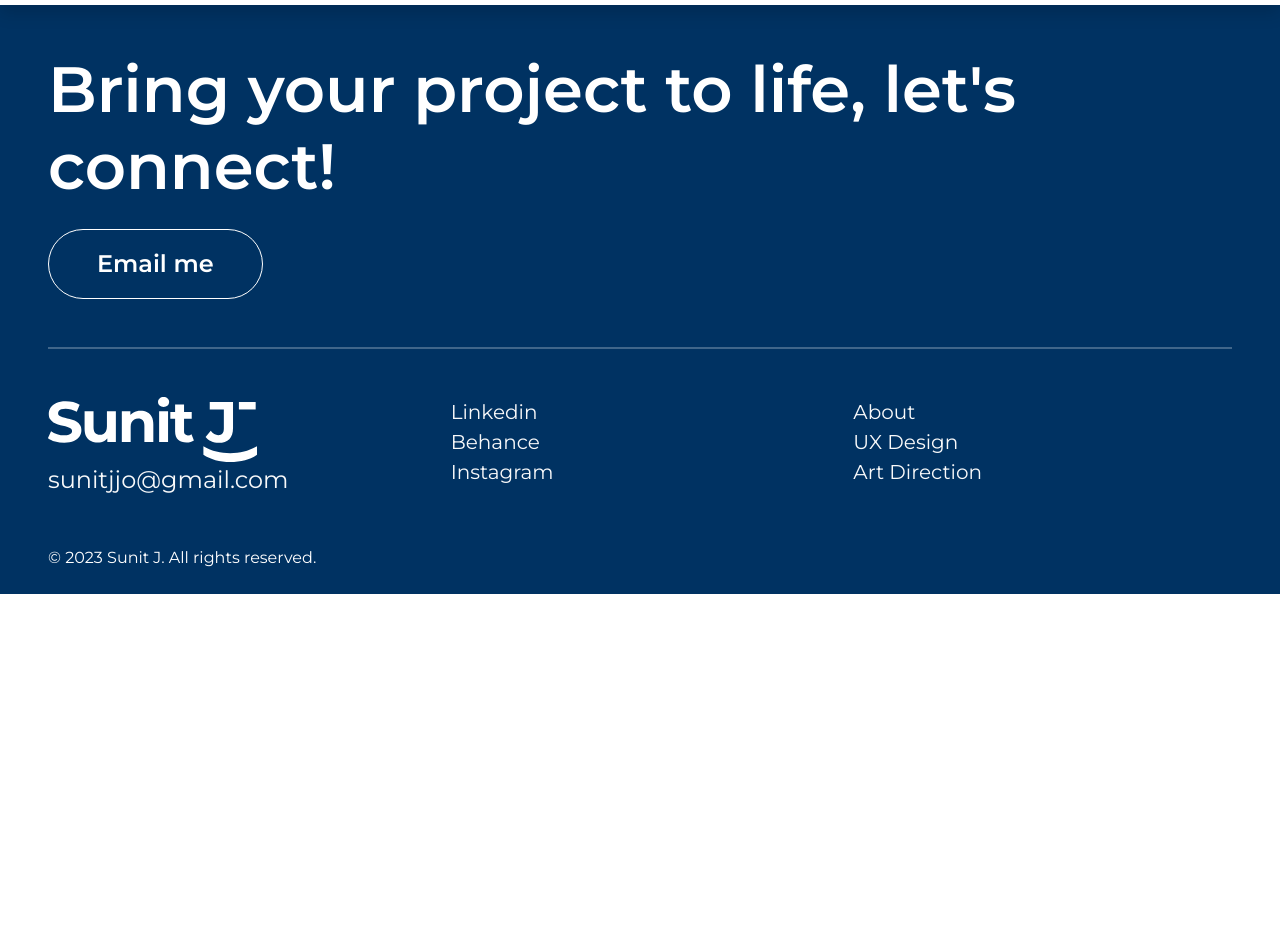
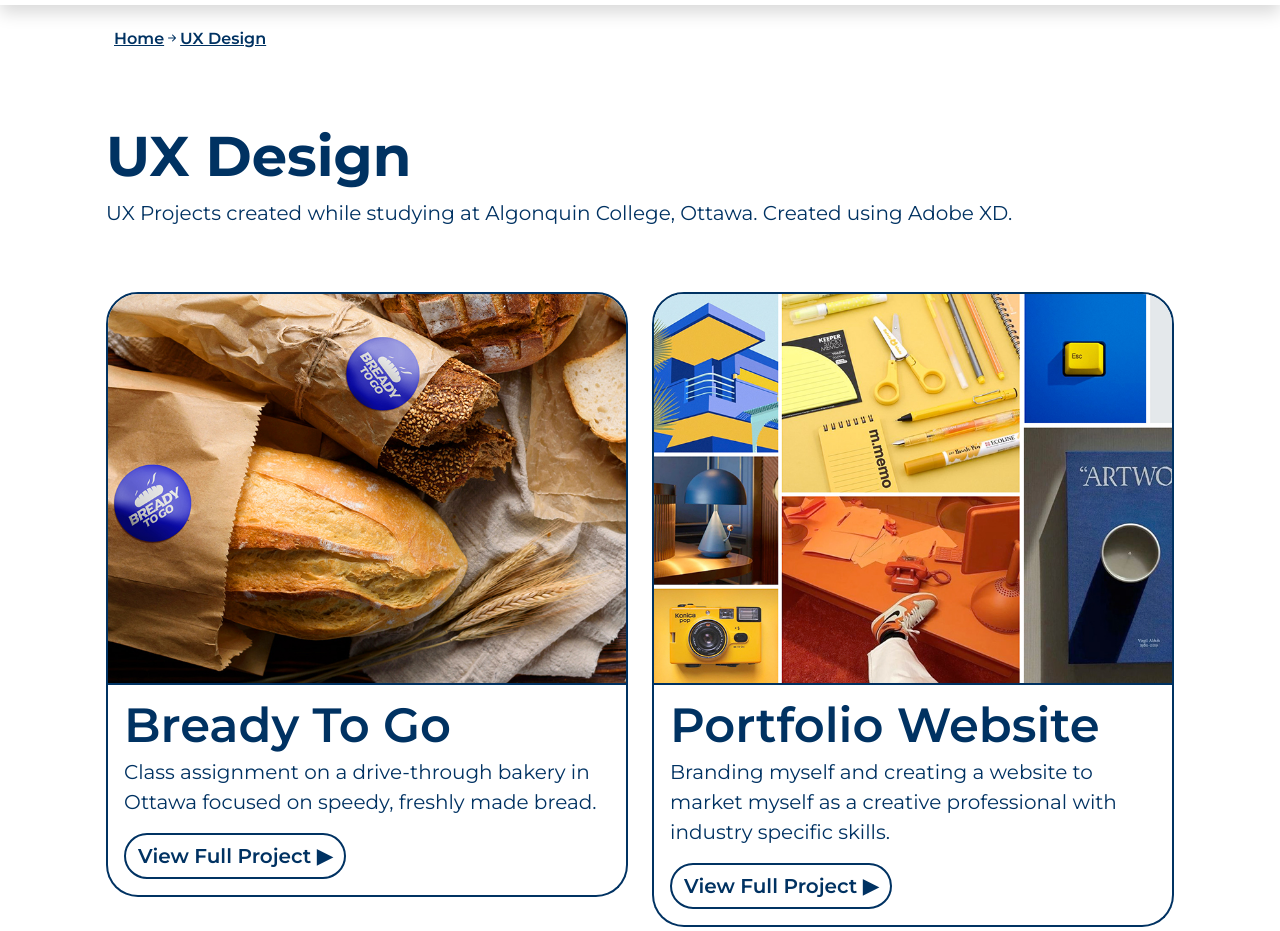
Before and after one commit to joseph0293/portfolio, a plain HTML site: page uxdesign.html in a window 1280 px wide. Shown: the part 141-1072 px from the top of the page. Before the commit the page ends 800 px from the top, so only its background shows below. Drawn offline with nearby package versions, Linux system fonts and the light colour scheme.

Commit message:
finishes langford page

```diff
--- a/uxdesign.html
+++ b/uxdesign.html
@@ -126,15 +126,58 @@
         <!-- DIV to give space between nav bar and the banner, so banner doesn't get covered by nav bar -->
         <div class="py-5 my-4"></div>
 
+    </header>
+    <main class="container">
+        <!-- Breadcrumbs -->
+        <nav class="breadcrumbs my-5">
+            <ul class="textberkeley d-flex fs-6 fw-semibold">
+                <li><a class="breadcrumbstyling" href="index.html">Home</a></li>
+                <li><i class="bi bi-arrow-right-short"></i></li>
+                <li><a class="breadcrumbstyling" href="uxdesign.html">UX Design</a></li>
+            </ul>
+        </nav>
 
-        <!-- UX DESIGN TITLE -->
+        <!-- UX DESIGN TITLE & DESCRIPTION -->
+        <div class="introhead p-4">
+            <h1 class="textberkeley display-4 fw-bold">
+                UX Design
+            </h1>
+            <p class="textberkeley fs-5">
+                UX Projects created while studying at Algonquin College, Ottawa. Created using Adobe XD.
+            </p>
+        </div>
 
-        <!-- DESCRIPTION -->
+        <!-- PROJECT TILES -->
+        <div class="row row-cols-1 row-cols-lg-2 g-4 p-4 mb-5">
+            <div class="col">
+                <div class="card projectcard border-0">
+                    <a class="text-decoration-none" href="langfordtown.html">
+                        <img src="images/b2gthumbnail.jpg" class="card-img-top rounded-top-5 thumbnailborder" alt="Langford Town Project Thumbnail">
+                        <div class="card-body rounded-bottom-5 border-top-0 thumbnailborder">
+                            <h5 class="card-title textberkeley display-5 fw-semibold lh-1">Bready To Go</h5>
+                            <p class="card-text fs-5 textberkeley mb-3">Class assignment on a drive-through bakery in Ottawa focused on speedy, freshly made bread.</p>
+                            <a href="#" class="outlinebutton btn btn-white rounded-5 fs-5 fw-semibold">View Full Project &#9654;</a>
+                        </div>
+                    </a>
+                </div>
+            </div>
 
-        <!-- PROJECT TILE 1 -->
+            <div class="col">
+                <div class="card projectcard border-0">
+                    <a class="text-decoration-none" href="langfordtown.html">
+                        <img src="images/portfoliothumbnail.jpg" class="card-img-top rounded-top-5 thumbnailborder" alt="Langford Town Project Thumbnail">
+                        <div class="card-body rounded-bottom-5 border-top-0 thumbnailborder">
+                            <h5 class="card-title textberkeley display-5 fw-semibold lh-1">Portfolio Website</h5>
+                            <p class="card-text fs-5 textberkeley mb-3">Branding myself and creating a website to market myself as a creative professional with industry specific skills.</p>
+                            <a href="#" class="outlinebutton btn btn-white rounded-5 fs-5 fw-semibold">View Full Project &#9654;</a>
+                        </div>
+                    </a>
+                </div>
+            </div>
+        </div>
 
-        <!-- PROJECT TILE 2 -->
 
+    </main>
     <!-- FOOTER -->
     <footer class="p-5 pb-2">
         <h2 class="text-white display-3 fw-semibold pb-3">
```
Also changed, not shown: artdirection.html (+3 -3 lines), langfordtown.html (+81 -3 lines), images/b2gthumbnail.jpg (added), images/lang1.jpg (added), images/lang2.jpg (added), images/lang3.jpg (added), images/lang4.jpg (added), images/lang5.jpg (added), images/lang6.jpg (added), images/lang7.jpg (added), images/lang8.jpg (added), images/portfoliothumbnail.jpg (added). Lines whose indentation alone changed are shown as unchanged.
